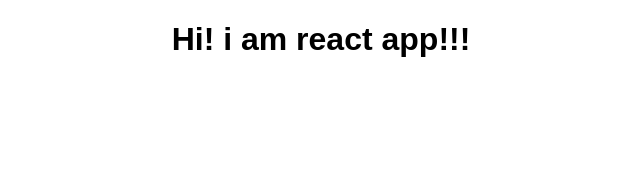
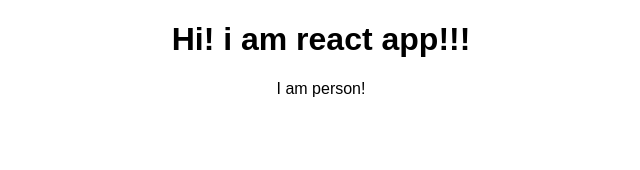
Before and after one commit to VKuzmich/my-app, a React (Create React App) app: page / in a window 1280 px wide. Shown: the top 170 px of the page, without its empty margins (319-959 px from the left). Built offline with nearby package versions, Linux system fonts and the light colour scheme.

Commit message:
00032_creating functional components

```diff
--- a/src/App.js
+++ b/src/App.js
@@ -1,11 +1,13 @@
 import React, { Component } from 'react';
 import './App.css';
+import Person from './Person/Person';
 
 class App extends Component {
     render() {
       return (
           <div className="App">
             <h1>Hi! i am react app!!!</h1>
+            <Person />
           </div>
       );
       //   return React.createElement('div',  {className: 'App'}, React.createElement('h1', null, 'Hi, i\'m React App!!!') )
--- /dev/null
+++ b/src/Person/Person.js
@@ -0,0 +1,7 @@
+import React from 'react';
+
+const person = () => {
+    return <p>I am person! </p>
+}
+
+export default person;
```
